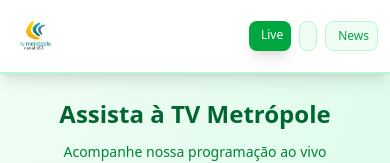
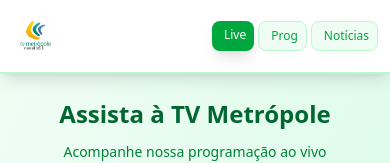
Before and after one commit to Gustavoposss/Tv-Metropole, a React (Vite) app: page / in a window 390 px wide. Shown: the top 163 px of the page. Built offline with nearby package versions, Linux system fonts and the light colour scheme; no server answers.

Commit message:
fix: melhorar header mobile e traduzir para português
- Adicionar ícones para melhor identificação visual
- Traduzir 'News' para 'Notícias'
- Reduzir espaçamento entre botões para mobile
- Simplificar textos: 'Prog' para Programação
- Melhorar responsividade do header

```diff
--- a/src/components/Header.jsx
+++ b/src/components/Header.jsx
@@ -29,7 +29,7 @@
           </Link>
 
           {/* Botões de navegação */}
-          <nav className="flex space-x-2 sm:space-x-3 md:space-x-4">
+          <nav className="flex space-x-1 sm:space-x-2 md:space-x-3">
             <Link
               to="/"
               className={`px-2 py-1.5 sm:px-3 sm:py-2 md:px-4 md:py-2 rounded-lg font-medium transition-all duration-200 text-xs sm:text-sm md:text-base ${
@@ -38,10 +38,9 @@
                   : 'bg-green-50 text-green-600 hover:bg-green-100 border border-green-200'
               }`}
             >
-              <span className="flex items-center space-x-1 sm:space-x-2">
-                <span className="text-sm sm:text-base md:text-lg"></span>
-                <span className="hidden sm:inline">Ao Vivo</span>
-                <span className="sm:hidden">Live</span>
+              <span className="flex items-center space-x-1">
+                <span className="text-xs sm:text-sm"></span>
+                <span className="text-xs sm:text-sm">Live</span>
               </span>
             </Link>
 
@@ -53,8 +52,10 @@
                   : 'bg-green-50 text-green-600 hover:bg-green-100 border border-green-200'
               }`}
             >
-              <span className="hidden sm:inline">Programação</span>
-              <span className="sm:hidden"></span>
+              <span className="flex items-center space-x-1">
+                <span className="text-xs sm:text-sm"></span>
+                <span className="text-xs sm:text-sm">Prog</span>
+              </span>
             </Link>
 
             <Link
@@ -65,10 +66,9 @@
                   : 'bg-green-50 text-green-600 hover:bg-green-100 border border-green-200'
               }`}
             >
-              <span className="flex items-center space-x-1 sm:space-x-2">
-                <span className="text-sm sm:text-base md:text-lg"></span>
-                <span className="hidden sm:inline">Notícias</span>
-                <span className="sm:hidden">News</span>
+              <span className="flex items-center space-x-1">
+                <span className="text-xs sm:text-sm"></span>
+                <span className="text-xs sm:text-sm">Notícias</span>
               </span>
             </Link>
           </nav>
```
